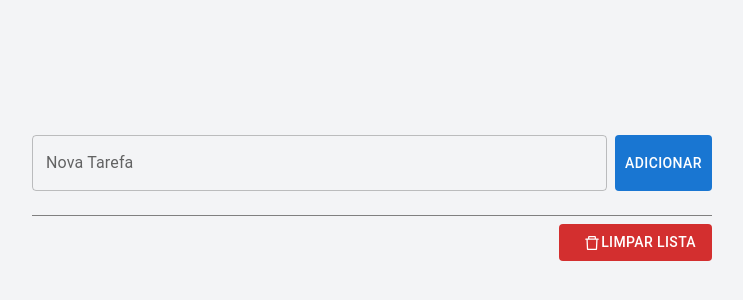
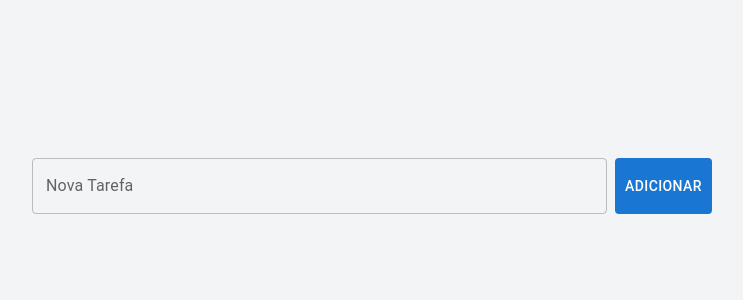
Before and after one commit to andradematheusdev/todo-list, a React (Vite) app: page / in a window 1280 px wide. Shown: the part 202-502 px from the top of the page, without its empty margins (268-1011 px from the left). Built offline with nearby package versions, Linux system fonts and the light colour scheme.

Commit message:
Update: conditional footer

```diff
--- a/src/App.tsx
+++ b/src/App.tsx
@@ -53,12 +53,16 @@ function App() {
         <div>
           <TaskList data={ tasks } />
         </div>
+        {
+        tasks ?
         <footer>
-            <Button variant="contained" color="error" onClick={clearLocalStorage} disableElevation>
-              <AiOutlineDelete size={18} style={{marginLeft: 8}} />
+            <Button variant="contained" color="error" onClick={clearLocalStorage} className="delete-all" disableElevation>
+              <AiOutlineDelete size={18} style={{marginRight: 8}} />
               Limpar Lista
             </Button>
         </footer>
+        : ""
+      }
       </div>
     </div>
   );
```
